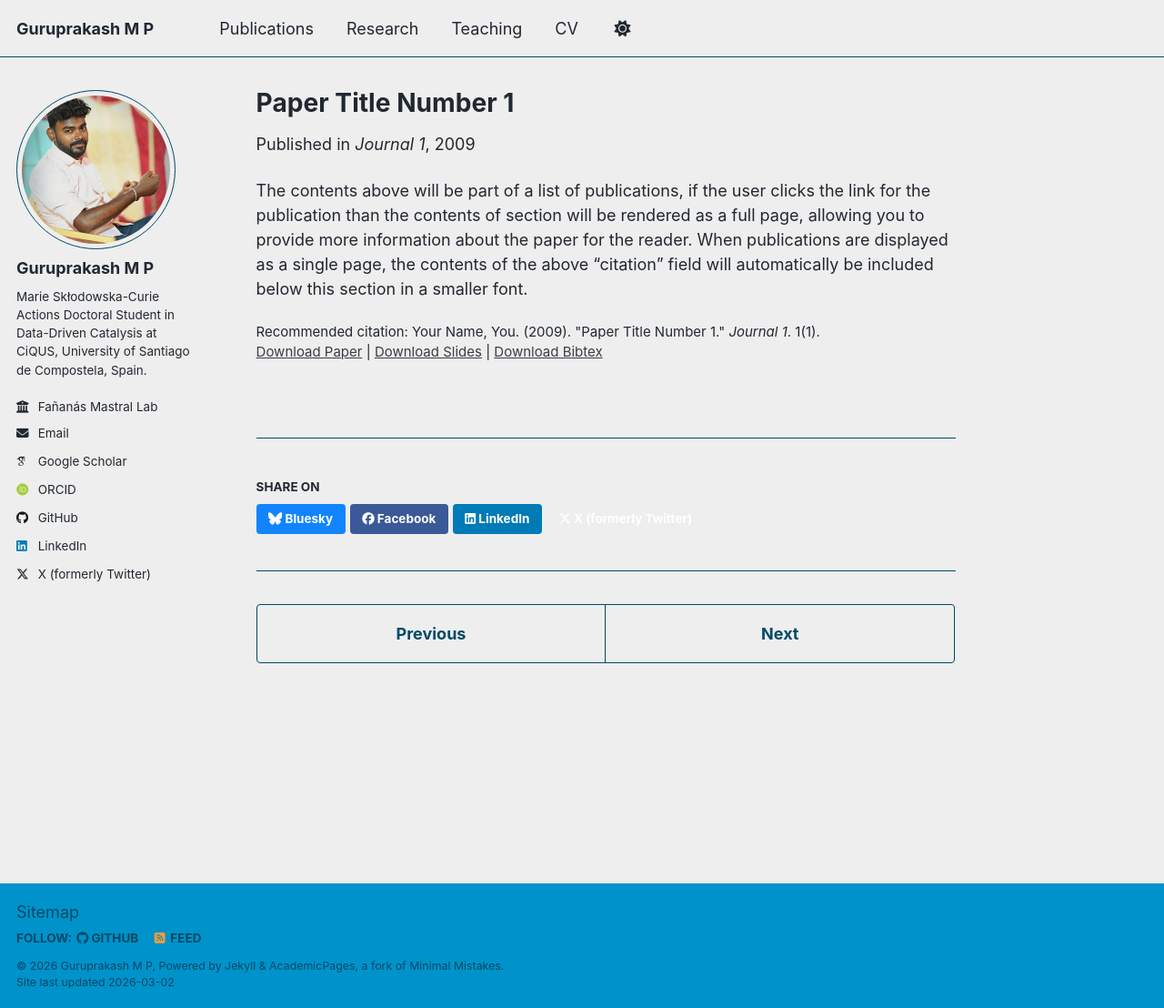
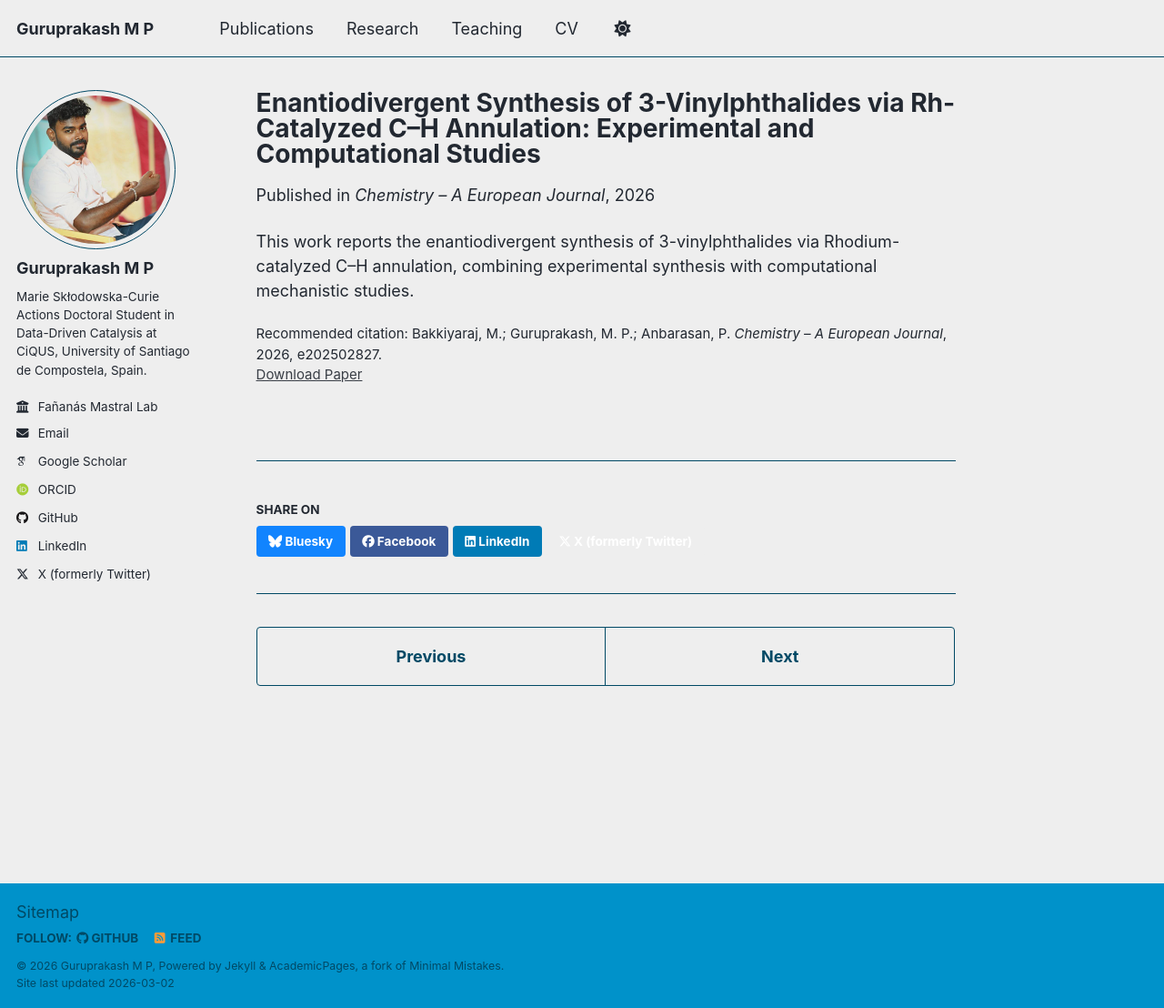
Before and after one commit to GuruprakashMP/guruprakashmp.github.io, a Jekyll site: the page built from _publications/2009-10-01-paper-title-number-1.md, in a window 1280 px wide and 1108 px high. Shown: the whole window at 91% size. Built offline with Jekyll 4.4.1, drawn with Linux system fonts in a browser that asks for light colours; some web fonts are replaced; a script that is not in the unit is left out.

Commit message:
Update publication details for paper on vinylphthalides
This work reports the enantiodivergent synthesis of 3-vinylphthalides via Rhodium-catalyzed C–H annulation, combining experimental synthesis with computational mechanistic studies.

```diff
--- a/_publications/2009-10-01-paper-title-number-1.md
+++ b/_publications/2009-10-01-paper-title-number-1.md
@@ -1,14 +1,12 @@
 ---
-title: "Paper Title Number 1"
+title: "Enantiodivergent Synthesis of 3-Vinylphthalides via Rh-Catalyzed C–H Annulation: Experimental and Computational Studies"
 collection: publications
 category: manuscripts
-permalink: /publication/2009-10-01-paper-title-number-1
-excerpt: 'This paper is about the number 1. The number 2 is left for future work.'
-date: 2009-10-01
-venue: 'Journal 1'
-slidesurl: 'http://academicpages.github.io/files/slides1.pdf'
-paperurl: 'http://academicpages.github.io/files/paper1.pdf'
-bibtexurl: 'http://academicpages.github.io/files/bibtex1.bib'
-citation: 'Your Name, You. (2009). &quot;Paper Title Number 1.&quot; <i>Journal 1</i>. 1(1).'
+permalink: /publication/2026-enantiodivergent-vinylphthalides
+date: 2026-01-01
+venue: "Chemistry – A European Journal"
+paperurl: "https://doi.org/10.1002/chem.202502827"
+citation: "Bakkiyaraj, M.; Guruprakash, M. P.; Anbarasan, P. <i>Chemistry – A European Journal</i>, 2026, e202502827."
 ---
-The contents above will be part of a list of publications, if the user clicks the link for the publication than the contents of section will be rendered as a full page, allowing you to provide more information about the paper for the reader. When publications are displayed as a single page, the contents of the above "citation" field will automatically be included below this section in a smaller font.
+
+This work reports the enantiodivergent synthesis of 3-vinylphthalides via Rhodium-catalyzed C–H annulation, combining experimental synthesis with computational mechanistic studies.
```
